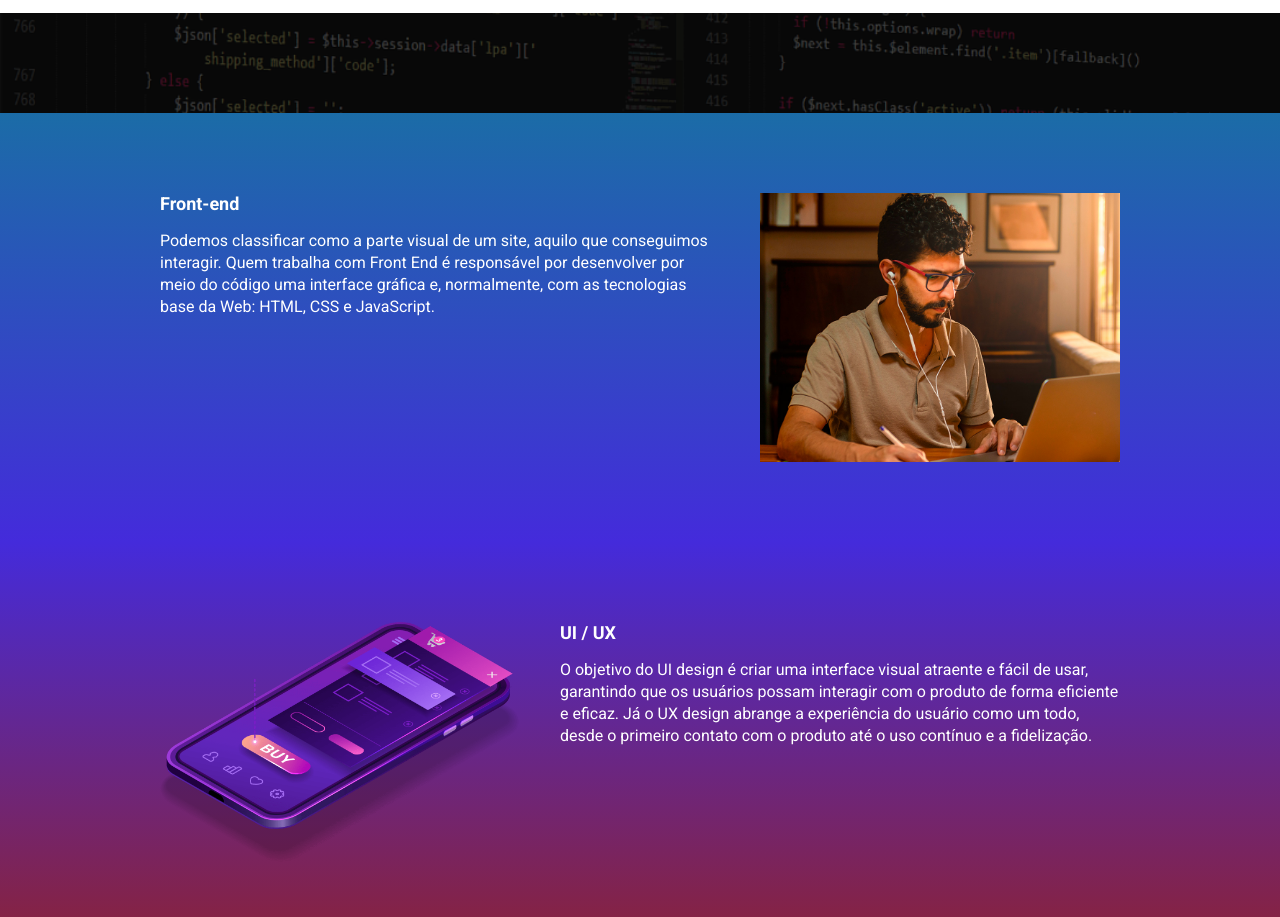
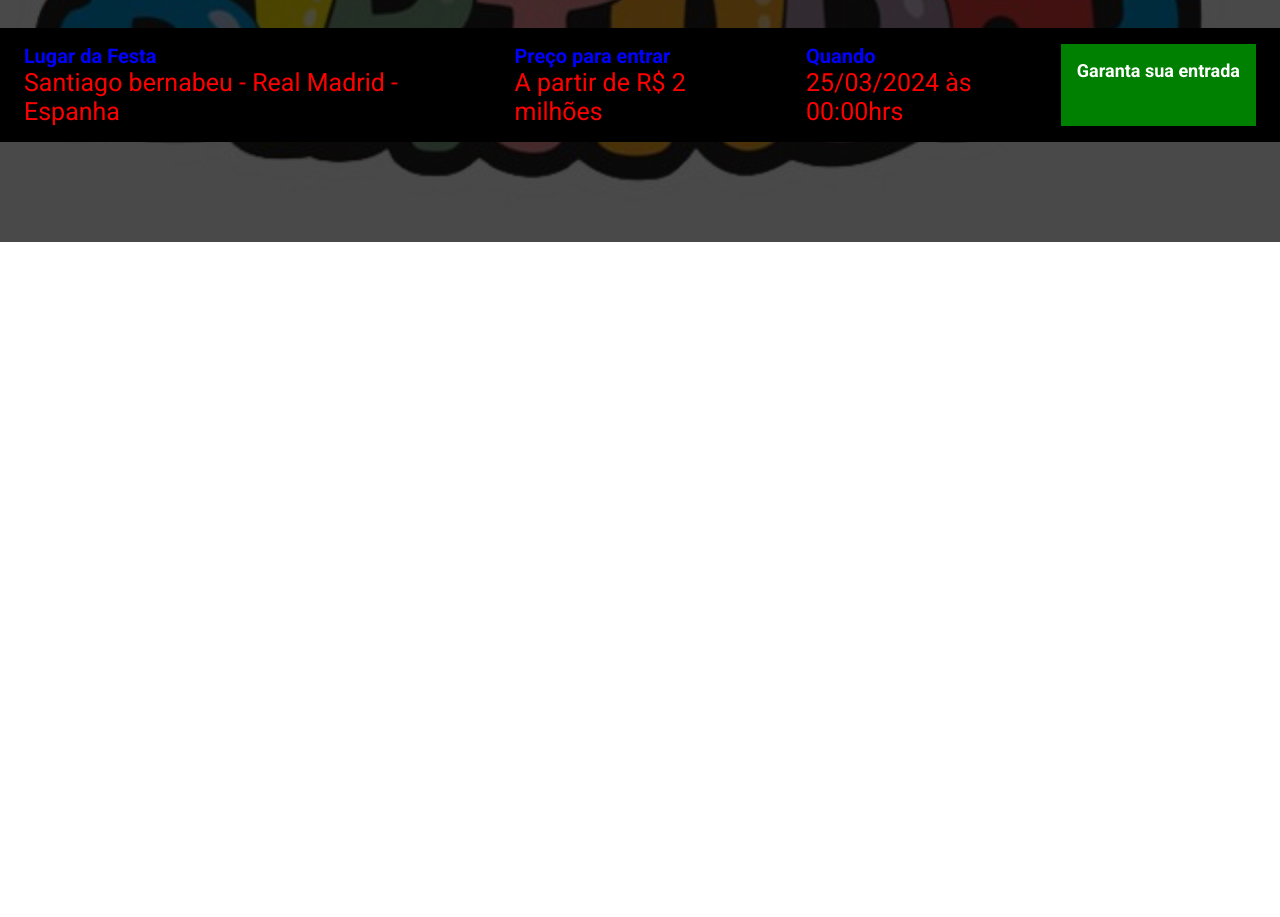
Before and after one commit to Danilomma/Daniloeventos, a website built with Parcel: page src/index.html in a window 1280 px wide. Shown: the part 470-1387 px from the top of the page. After the commit the page ends 800 px from the top, so only its background shows below. Built offline with nearby package versions, Linux system fonts and the light colour scheme.

Commit message:
first commit

```diff
--- a/src/index.html
+++ b/src/index.html
@@ -13,75 +13,31 @@
 <body>
     <header class="hero">
         <div class="container">
-            <img class="hero__logo" src="./images/Danilo.png" alt="Danilo">
+            <img class="hero__logo" src="./images/cachorro.jpg" alt="Danilo">
         </div>
         <p class="hero__text">
-            O maior evento de tecnologia do Valinhos começa em <span id="contador"></span>
+            O melhor aniversário do mundo começa em <span id="contador"></span>
         </p>
         <div class="infos-bar">
             <ul class="infos-bar__infos">
                 <li class="infos-bar__infos__item">
-                    <b>Localização</b>
-                    Av 1234 - Jardim Pinheiros - São Paulo
+                    <b>Lugar da Festa</b>
+                    Santiago bernabeu - Real Madrid - Espanha
                 </li>
                 <li class="infos-bar__infos__item">
-                    <b>Preço</b>
-                    A partir de R$ 100,00
+                    <b>Preço para entrar</b>
+                    A partir de R$ 2 milhões
                 </li>
                 <li class="infos-bar__infos__item">
                     <b>Quando</b>
-                    01/11/2023 às 18:30hrs
+                    25/03/2024 às 00:00hrs
                 </li>
             </ul>
             <a href="#" class="button button--primary">
-                Garanta sua compra
+                Garanta sua entrada
             </a>
         </div>
     </header>
-    <section class="event event--frontend">
-        <div class="container" data-aos="fade-right">
-            <div class="event__detail">
-                <h2 class="event__detail__title">Front-end</h2>
-                <p class="event__detail__description">
-                    Podemos classificar como a parte visual de um site, aquilo que conseguimos interagir. Quem trabalha com Front End é responsável por desenvolver por meio do código uma interface gráfica e, normalmente, com as tecnologias base da Web: HTML, CSS e JavaScript.
-                </p>
-            </div>
-            <img class="event__image" src="./images/frontend.png" alt="Front-end">
-        </div>
-    </section>
-    <section class="event event--ux--ui event--image-left">
-        <div class="container" data-aos="fade-left">
-            <div class="event__detail">
-                <h2 class="event__detail__title">UI / UX</h2>
-                <p class="event__detail__description">
-                    O objetivo do UI design é criar uma interface visual atraente e fácil de usar, garantindo que os usuários possam interagir com o produto de forma eficiente e eficaz. Já o UX design abrange a experiência do usuário como um todo, desde o primeiro contato com o produto até o uso contínuo e a fidelização.
-                </p>
-            </div>
-            <img class="event__image" src="./images/ui-ux.png" alt="Ui/Ux">
-        </div>
-    </section>
-    <section class="event event--data--science">
-        <div class="container" data-aos="fade-right">
-            <div class="event__detail">
-                <h2 class="event__detail__title">Data Science</h2>
-                <p class="event__detail__description">
-                    A ciência de dados é o estudo dos dados para extrair insights significativos para os negócios. Ela é uma abordagem multidisciplinar que combina princípios e práticas das áreas de matemática, estatística, inteligência artificial e engenharia da computação para analisar grandes quantidades de dados.
-                </p>
-            </div>
-            <img class="event__image" src="./images/data.png" alt="data Science">
-        </div>
-    </section>
-    <section class="event event--backend event--image-left">
-        <div class="container" data-aos="fade-left">
-            <div class="event__detail">
-                <h2 class="event__detail__title">Back-end</h2>
-                <p class="event__detail__description">
-                    As linguagens de programação backend lidam com os bastidores das funcionalidades das aplicações web. É o código que conecta a internet com o banco de dados, gerencia as conexões dos usuários e alimenta a aplicação web. O backend trabalha em conjunto com o frontend para entregar o produto para o usuário final.
-                </p>
-            </div>
-            <img class="event__image" src="./images/backend.png" alt="Backend">
-        </div>
-    </section>
     <script src="https://unpkg.com/aos@next/dist/aos.js"></script>
     <script src="scripts/main.js"></script>
 </body>
--- a/src/scripts/main.js
+++ b/src/scripts/main.js
@@ -1,6 +1,6 @@
 AOS.init();
 
-const dataDoEvento = new Date("Dec 17, 2023 20:00:00");
+const dataDoEvento = new Date("Mar 25, 2024 21:00:00");
 const timestampDoEvento = dataDoEvento.getTime();
 
 const contaAsHoras = setInterval(function () {
--- a/src/styles/_hero.scss
+++ b/src/styles/_hero.scss
@@ -3,13 +3,14 @@
 .hero {
     padding-top: 64px;
     padding-bottom: 100px;
-    background-image: url(../images/fundo.png);
+    background-image: url(../images/feliz.jpg);
     background-repeat: no-repeat;
     background-size: cover;
     position: relative;
 
     .container {
-        position: relative;
+        position:relative;
+        padding-bottom: 100px;
     }
 
     &::before {
--- a/src/styles/components/_buttons.scss
+++ b/src/styles/components/_buttons.scss
@@ -11,7 +11,7 @@
 
     &--primary {
         color: #fff;
-        background-color:variables.$purple;
+        background-color:green;
     }
 
     @media (max-width: 640px) {
--- a/src/styles/components/_infos_bar.scss
+++ b/src/styles/components/_infos_bar.scss
@@ -7,6 +7,7 @@
     position: relative;
     display: flex;
     justify-content: space-between;
+    background-color: #000;
 
 
     &__infos {
@@ -14,12 +15,12 @@
         gap: 40px;
 
         &__item {
-            font-size: 14px;
-            color:variables.$secondaryTextColor;
+            font-size: 25px;
+            color:red;
 
             b {
-                color: #000;
-                font-size: 18px;
+                color: blue;
+                font-size: 20px;
                 display: block;
             }
         }
```
Also changed, not shown: src/images/Danilo.png (deleted), src/images/backend.png (deleted), src/images/cachorro.jpg (added), src/images/data.png (deleted), src/images/ebac_logo.svg (deleted), src/images/feliz.jpg (added), src/images/frontend.png (deleted), src/images/fundo.png (deleted), src/images/hd-happy-birthday.png (added), src/images/ui-ux.png (deleted).
